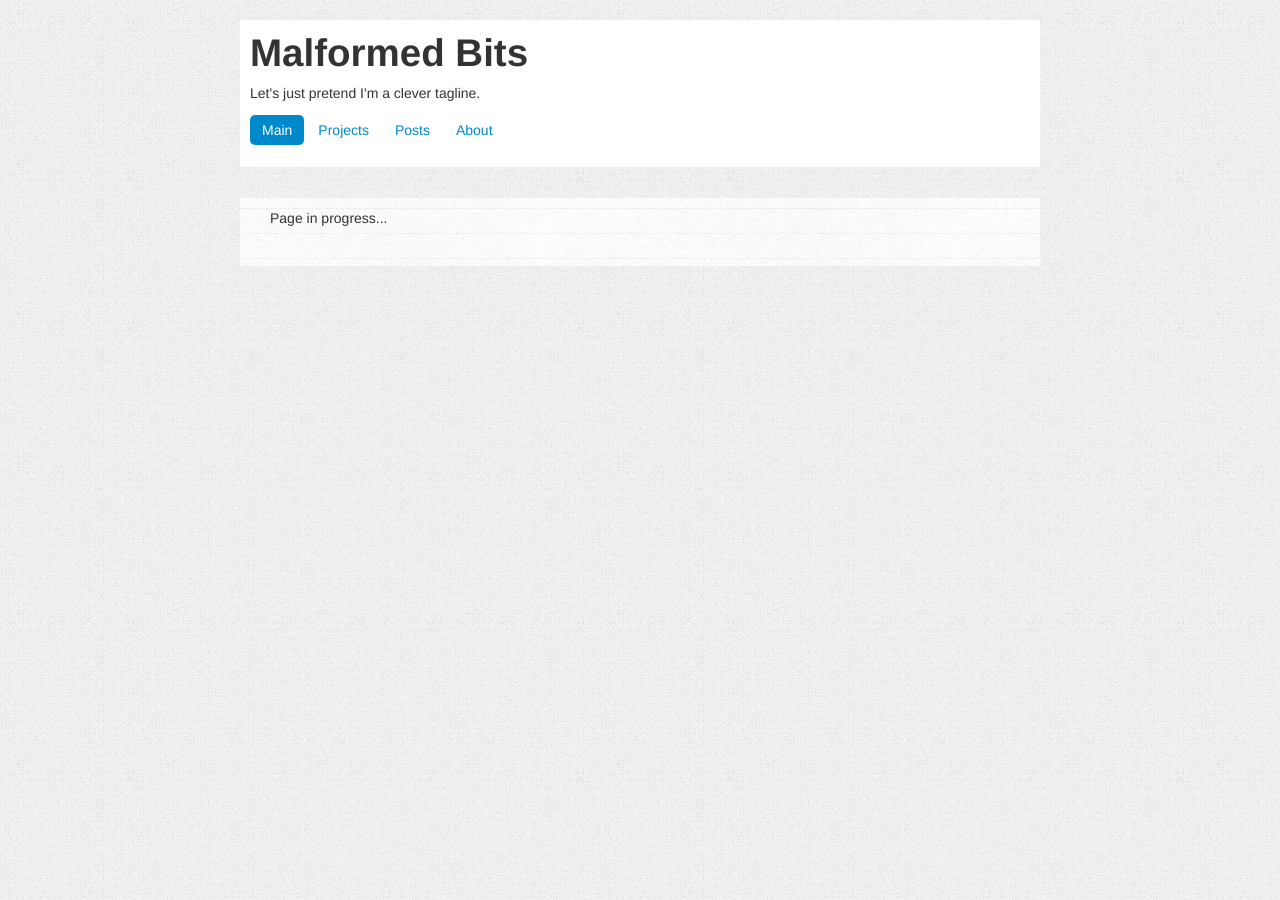
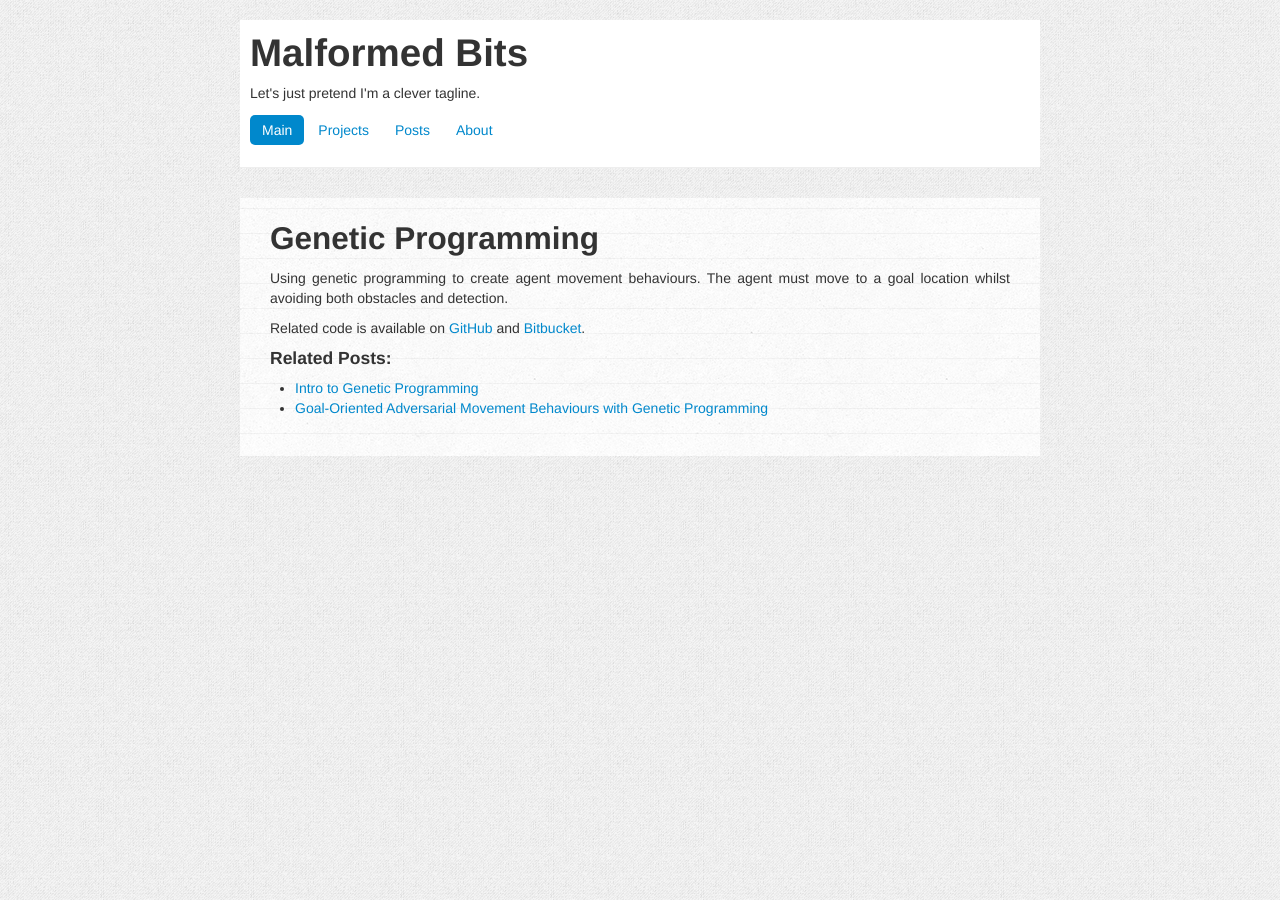
Before and after one commit to charlottepierce/charlottepierce.github.com, a Jekyll site: the page built from projects/index.html, in a window 1280 px wide. Built offline with Jekyll 4.4.1, drawn with Linux system fonts in a browser that asks for light colours.

Commit message:
Added genetic programming work to projects page.
Signed-off-by: Charlotte Pierce <charlotte@malformed-bits.com>

```diff
--- a/projects/index.html
+++ b/projects/index.html
@@ -1,6 +1,18 @@
 ---
 layout: default
-title: about
+title: projects
 ---
 
-<p>Page in progress...</p>
+<h2>Genetic Programming</h2>
+
+<p>Using genetic programming to create agent movement behaviours.
+The agent must move to a goal location whilst avoiding both obstacles and detection.</p>
+
+<p>Related code is available on <a href="https://github.com/zandomatter/genetic_avoidance">GitHub</a> and <a href="https://bitbucket.org/zandomatter/genetic_avoidance">Bitbucket</a>.</p>
+
+<h4>Related Posts:</h4>
+
+<ul>
+<li><a href="{% post_url 2014-02-06-Intro-to-Genetic-Programming %}">Intro to Genetic Programming</a></li>
+<li><a href="{% post_url 2014-02-06-Goal-Oriented-Adversarial-Movement-Behaviours-with-Genetic-Programming %}">Goal-Oriented Adversarial Movement Behaviours with Genetic Programming</a></li>
+</ul>
```
